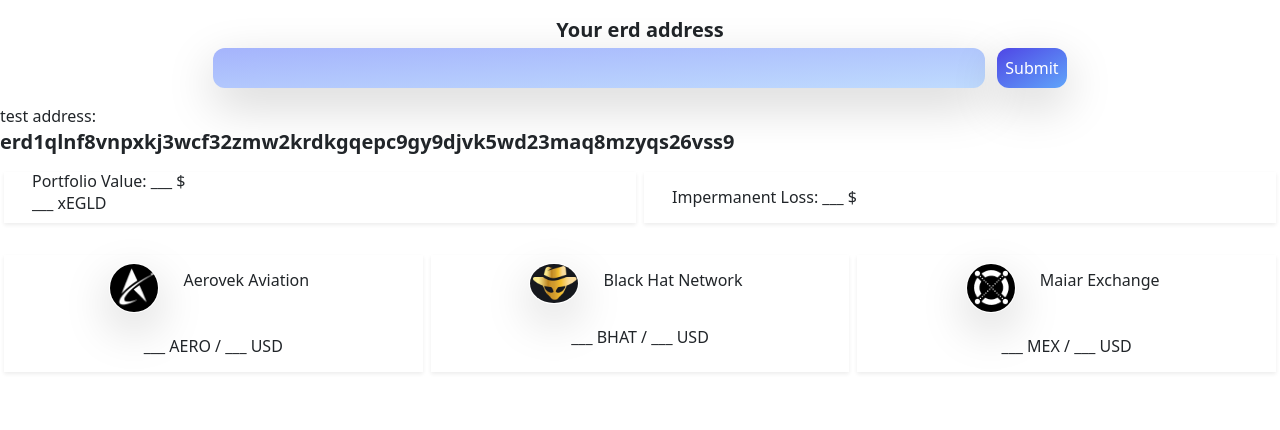
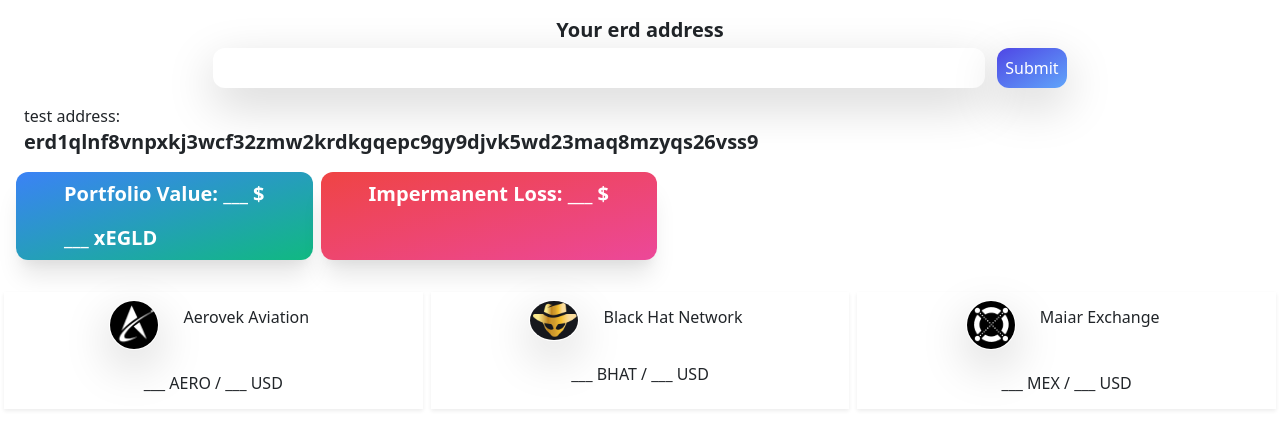
Before and after one commit to quentinpuzenat/elrond-defi-manager, a React (Create React App) app: page / in a window 1280 px wide. Shown: the top 430 px of the page. Built offline with nearby package versions, Linux system fonts and the light colour scheme; no server answers; the HTML template or start-up script is replaced by a standard one.

Commit message:
added tokens harvesting

```diff
--- a/src/components/Form.js
+++ b/src/components/Form.js
@@ -19,7 +19,7 @@
                     </div>
                     <div className="flex flex-row justify-center gap-1 w-full">
                         <input type="text"
-                        className="focus:ring-blue-600 focus:ring-2 focus:outline-none shadow-lg bg-gradient-to-br from-indigo-300 to-blue-200 rounded-xl px-4 py-2 w-full"
+                        className=" ring-2 ring-blue-600 focus:outline-none shadow-lg rounded-xl px-4 py-2 w-full"
                         id="erdAddress"
                         defaultValue={input}
                         required/>
--- a/src/components/MainDashboard.js
+++ b/src/components/MainDashboard.js
@@ -14,21 +14,10 @@
 
     const currenciesArray = dataTokens.apiData
 
-
-
-    // let array = new Array(JSON.stringify(dataTokens.apiData))
-    // let tokens = [];
-    // if (myAddress !== "" && !dataAddress.serverError) {
-    //     for(var i = 0; i < array.length; i++) {
-    //         console.log(array[i].name)
-    //         tokens.push(array[i].name)
-    //     }
-    // }
-
     return (
         <>
 
-        <p>test address: <br/>
+        <p className="mx-4" >test address: <br/>
             <span className="font-bold text-xl">erd1qlnf8vnpxkj3wcf32zmw2krdkgqepc9gy9djvk5wd23maq8mzyqs26vss9</span>
         </p>
 
@@ -42,21 +31,20 @@
 
         {/* Portfolio Value & Impermanent Loss*/}
             <div className="container portfolio my-3 ">
-                <div className="row">
-                    <div className="col-md bg-white mb-3 mx-1 shadow-sm">
-                        <h4 className="px-3">Portfolio Value: {myAddress !== "" && !dataAddress.serverError? // if myAddress empty we take precaution for displaying balance
+                <div className="flex flex-row">
+                    <div className=" bg-gradient-to-br from-blue-500 to-green-500 rounded-xl mb-3 mx-1 shadow-xl">
+                        <h4 className="px-5 py-2 text-xl text-white font-semibold">Portfolio Value: {myAddress !== "" && !dataAddress.serverError? // if myAddress empty we take precaution for displaying balance
                                                               numeral((dataAddress.apiData.balance / 1e18)*(dataEconomics.apiData.price)).format('0.00a'): // multiply egold amount with price
                                                                <span>___</span> } $
                         </h4>
-                        <p className="px-3">{myAddress !== "" && !dataAddress.serverError? // if myAddress empty we take precaution for displaying balance
+                        <p className="px-5 py-2 text-xl text-white font-semibold">{myAddress !== "" && !dataAddress.serverError? // if myAddress empty we take precaution for displaying balance
                                                               numeral(dataAddress.apiData.balance / 1e18).format('0.00a'): // multiply egold amount with price
                                                                <span>___</span> } xEGLD</p>
 
 
-
                     </div>
-                    <div className="col-md bg-white shadow-sm mb-3 mx-1 ">
-                        <h4 className="p-3">Impermanent Loss: ___ $</h4>
+                    <div className="bg-gradient-to-br from-red-500 to-pink-500 rounded-xl mb-3 mx-1 shadow-xl">
+                        <h4 className="px-5 py-2 text-xl text-white font-semibold">Impermanent Loss: ___ $</h4>
                     </div>
                 </div>
             </div>
```
